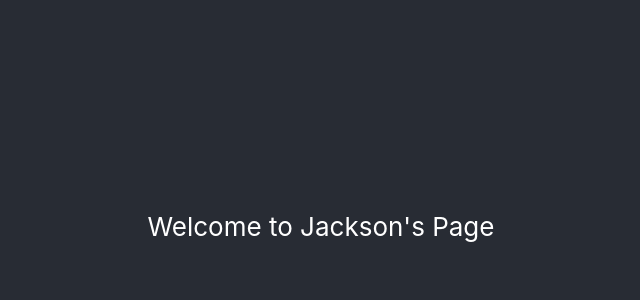
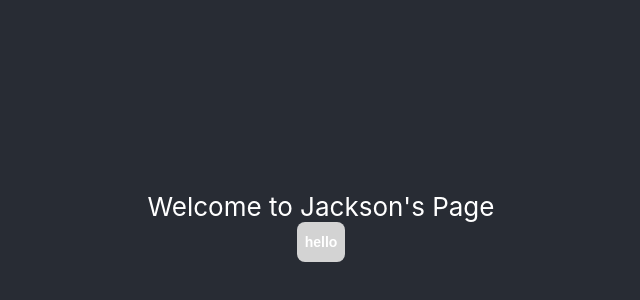
Before and after one commit to template97/usual_yuz, a React (Create React App) app: page / in a window 1280 px wide. Shown: the part 174-474 px from the top of the page, without its empty margins (319-959 px from the left). Built offline with nearby package versions, Linux system fonts and the light colour scheme.

Commit message:
Init some component

```diff
--- a/package.json
+++ b/package.json
@@ -15,6 +15,7 @@
     "react": "^18.1.0",
     "react-dom": "^18.1.0",
     "react-scripts": "5.0.1",
+    "styled-components": "^5.3.5",
     "typescript": "^4.6.4"
   },
   "scripts": {
@@ -43,5 +44,8 @@
       "last 1 safari version"
     ]
   },
-  "homepage": "https://template97.github.io/usual_yuz/"
+  "homepage": "https://template97.github.io/usual_yuz/",
+  "devDependencies": {
+    "@types/styled-components": "^5.1.25"
+  }
 }
--- a/src/App.tsx
+++ b/src/App.tsx
@@ -1,10 +1,14 @@
 import React from "react";
 import "./App.scss";
+import Button from "./components/Button";
 
 function App() {
   return (
     <div className="App">
-      <header className="App-header">Welcome to Jackson's Page</header>
+      <header className="App-header">
+        Welcome to Jackson's Page
+        <Button size="medium">hello</Button>
+      </header>
     </div>
   );
 }
--- /dev/null
+++ b/src/components/Button.tsx
@@ -0,0 +1,97 @@
+import React from "react";
+import styled, { css } from "styled-components";
+import { Color, Size } from ".";
+
+const solidStyle = (
+  primary: string,
+  secondary: string,
+  tertiary: string,
+  extra: string
+) => css`
+  background-color: ${primary};
+  color: white;
+
+  &:hover {
+    background-color: ${secondary};
+    box-shadow: 0 8px 8px -6px rgba(0, 0, 0, 0.4);
+  }
+  &:disabled {
+    background-color: ${tertiary};
+    color: ${extra};
+  }
+`;
+
+const buttonSize = {
+  small: 32,
+  medium: 40,
+  large: 48,
+};
+const fontSize = {
+  small: 12,
+  medium: 14,
+  large: 16,
+};
+
+const commonButtonStyle = (size: Size) => css`
+  display: flex;
+  flex-direction: row;
+  justify-content: center;
+  align-items: center;
+
+  box-sizing: border-box;
+  border-radius: 8px;
+
+  min-height: ${buttonSize[size]}px;
+  min-width: ${buttonSize[size]}px;
+  font-size: ${fontSize[size]}px;
+  padding: 0 8px;
+
+  outline: 0 !important;
+  border: none;
+  text-decoration: none;
+  transition: all 0.2s ease;
+  cursor: pointer;
+
+  font-weight: 700;
+  background-color: transparent;
+  user-select: none;
+  white-space: pre-wrap;
+
+  &:active {
+    transform: scale(0.95);
+  }
+  &:disabled {
+    pointer-events: none;
+  }
+`;
+
+const SolidButton = styled.button<Props>`
+  ${(props) => commonButtonStyle(props.size)}
+
+  background-color: ${Color.LIGHT_SECONDARY};
+  color: white;
+
+  &:hover {
+    background-color: ${Color.LIGHT_PRIMARY};
+    box-shadow: 0 8px 8px -6px rgba(0, 0, 0, 0.4);
+  }
+  &:disabled {
+    background-color: ${Color.LIGHT_TERTIARY};
+  }
+`;
+
+interface Props extends React.ComponentPropsWithoutRef<"button"> {
+  size: Size;
+}
+
+const Button = React.forwardRef<HTMLButtonElement, Props>((props, ref) => {
+  const { children, ...defaultProps } = props;
+
+  return (
+    <SolidButton ref={ref} {...defaultProps}>
+      {children}
+    </SolidButton>
+  );
+});
+
+export default Button;
--- /dev/null
+++ b/src/components/index.tsx
@@ -0,0 +1,7 @@
+export const Color = {
+  LIGHT_PRIMARY: "black",
+  LIGHT_SECONDARY: "lightgray",
+  LIGHT_TERTIARY: "white",
+};
+
+export type Size = "small" | "medium" | "large";
```
Also changed, not shown: src/pages/AboutMe.tsx (added, +9 -0 lines), src/pages/AboutMe.scss (added), 1 other file (tests, documents, lock files or other folders).
